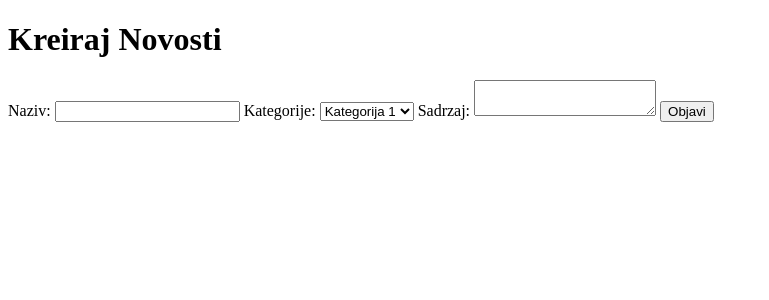
After one commit to daniloradosavljevic/PISIBP-Projekat, a Flask app: page /cms/kreiraj_novosti in a window 1280 px wide. The commit adds this page. Shown: the top 300 px of the page, without its empty margins (0-769 px from the left). Run offline with Flask 3, Linux system fonts and the light colour scheme; the visitor is signed in with stand-in values (Sample User, id 1); some libraries are stand-ins or nearby versions.

Commit message:
Kreiranje i prikaz novosti, koriscen CKEditor.js, prikaz radi bez logovanja, security za XSS jos nije dodat.

```diff
--- a/app.py
+++ b/app.py
@@ -7,16 +7,17 @@ import re
 app = Flask(__name__)
 bcrypt = Bcrypt(app)
 
-app.secret_key = 'your secret key'
+app.secret_key = "your secret key"
 
-app.config['MYSQL_HOST'] = 'localhost'
-app.config['MYSQL_USER'] = 'root'
-app.config['MYSQL_PASSWORD'] = ''
-app.config['MYSQL_DB'] = 'baze'
+app.config["MYSQL_HOST"] = "localhost"
+app.config["MYSQL_USER"] = "root"
+app.config["MYSQL_PASSWORD"] = ""
+app.config["MYSQL_DB"] = "baze"
 
 mysql = MySQL(app)
 
-@app.route('/')
+
+@app.route("/")
 def home():
     ulogovan = False
     if "loggedin" in session and session["loggedin"]:
@@ -58,16 +59,18 @@ def login():
 
     return render_template("login.html", msg=msg)
 
-@app.route('/logout')
+
+@app.route("/logout")
 def logout():
-    session.pop('loggedin', None)
-    session.pop('id', None)
-    session.pop('username', None)
-    return redirect(url_for('login'))
+    session.pop("loggedin", None)
+    session.pop("id", None)
+    session.pop("username", None)
+    return redirect(url_for("login"))
+
 
 @app.route("/cms/register", methods=["GET", "POST"])
 def register():
-    if "loggedin" in session and session["loggedin"] and session['uloga'] != 1:
+    if "loggedin" in session and session["loggedin"] and session["uloga"] != 1:
         return redirect(url_for("home"))
     reg = False
     msg = ""
@@ -108,14 +111,7 @@ def register():
         else:
             cursor.execute(
                 "INSERT INTO accounts VALUES (NULL, % s, % s, % s, % s, % s, % s)",
-                (
-                    username,
-                    ime,
-                    prezime,
-                    email,
-                    uloga,
-                    password_hashed
-                ),
+                (username, ime, prezime, email, uloga, password_hashed),
             )
             mysql.connection.commit()
             msg = "Uspešno ste dodali korisnika"
@@ -124,64 +120,106 @@ def register():
         msg = "Popunite sva polja!"
     return render_template("register.html", msg=msg, reg=reg)
 
-@app.route('/cms/zaposleni')
+
+@app.route("/cms/zaposleni")
 def zaposleni():
-    if "loggedin" not in session or not session["loggedin"] or session['uloga'] != 1:
+    if "loggedin" not in session or not session["loggedin"] or session["uloga"] != 1:
         return redirect(url_for("home"))
 
     cursor = mysql.connection.cursor(MySQLdb.cursors.DictCursor)
     cursor.execute("SELECT id, username, ime, prezime, email, uloga FROM accounts")
     zaposleni = cursor.fetchall()
 
-    uloge = {
-        1: "Glavni urednik",
-        2: "Urednik",
-        3: "Novinar"
-    }
+    uloge = {1: "Glavni urednik", 2: "Urednik", 3: "Novinar"}
 
     return render_template("zaposleni.html", zaposleni=zaposleni, uloge=uloge)
 
-@app.route('/cms/izmeni_zaposlenog/<int:zaposleni_id>', methods=['GET', 'POST'])
+
+@app.route("/cms/izmeni_zaposlenog/<int:zaposleni_id>", methods=["GET", "POST"])
 def izmeni_zaposlenog(zaposleni_id):
-    if "loggedin" not in session or not session["loggedin"] or session['uloga'] != 1:
+    if "loggedin" not in session or not session["loggedin"] or session["uloga"] != 1:
         return redirect(url_for("home"))
 
     cursor = mysql.connection.cursor(MySQLdb.cursors.DictCursor)
     cursor.execute("SELECT * FROM accounts WHERE id = %s", (zaposleni_id,))
     zaposlen = cursor.fetchone()
 
-    if request.method == 'POST':
-        nov_username = request.form['username']
-        nov_email = request.form['email']
-        novo_ime = request.form['ime']
-        novo_prezime = request.form['prezime']
-        nova_uloga = request.form['uloga']
+    if request.method == "POST":
+        nov_username = request.form["username"]
+        nov_email = request.form["email"]
+        novo_ime = request.form["ime"]
+        novo_prezime = request.form["prezime"]
+        nova_uloga = request.form["uloga"]
 
         cursor.execute(
             "UPDATE accounts SET username=%s, email=%s, ime=%s, prezime=%s, uloga=%s WHERE id=%s",
-            (nov_username, nov_email, novo_ime, novo_prezime, nova_uloga, zaposleni_id)
+            (nov_username, nov_email, novo_ime, novo_prezime, nova_uloga, zaposleni_id),
         )
         mysql.connection.commit()
-        return redirect(url_for('zaposleni'))
+        return redirect(url_for("zaposleni"))
 
     return render_template("izmeni_zaposlenog.html", zaposlen=zaposlen)
 
-@app.route('/cms/ukloni_zaposlenog/<int:zaposleni_id>')
+
+@app.route("/cms/ukloni_zaposlenog/<int:zaposleni_id>")
 def ukloni_zaposlenog(zaposleni_id):
-    if "loggedin" not in session or not session["loggedin"] or session['uloga'] != 1:
+    if "loggedin" not in session or not session["loggedin"] or session["uloga"] != 1:
         return redirect(url_for("home"))
 
     cursor = mysql.connection.cursor(MySQLdb.cursors.DictCursor)
-    cursor.execute("DELETE FROM accounts WHERE id = %s  AND uloga != 1", (zaposleni_id,))
+    cursor.execute(
+        "DELETE FROM accounts WHERE id = %s  AND uloga != 1", (zaposleni_id,)
+    )
     mysql.connection.commit()
 
-    return redirect(url_for('zaposleni'))
+    return redirect(url_for("zaposleni"))
 
-@app.route('/cms')
+
+@app.route("/cms")
 def cms():
-    if "loggedin" not in session or not session["loggedin"] :
+    if "loggedin" not in session or not session["loggedin"]:
         return redirect(url_for("home"))
-    return render_template('cms.html')
+    return render_template("cms.html")
+
+
+@app.route("/cms/kreiraj_novosti", methods=["GET", "POST"])
+def kreiraj_novosti():
+    if "loggedin" not in session or not session["loggedin"]:
+        return redirect(url_for("home"))
+
+    if request.method == "POST":
+        title = request.form["naziv"]
+        category = request.form["kategorija"]
+        content = request.form["sadrzaj"]
+
+        cursor = mysql.connection.cursor(MySQLdb.cursors.DictCursor)
+        cursor.execute(
+            "INSERT INTO novosti (naziv, kategorija, sadrzaj, id_autora, status) VALUES (%s, %s, %s, %s, %s)",
+            (title, category, content, session["id"], 0),
+        )
+        mysql.connection.commit()
+
+        return redirect(url_for("home"))
+
+    return render_template("kreiraj_novosti.html")
+
+
+@app.route("/prikaz_novosti")
+def prikaz_novosti():
+    cursor = mysql.connection.cursor(MySQLdb.cursors.DictCursor)
+    cursor.execute(
+        """
+        SELECT novosti.id, novosti.naziv, novosti.kategorija, novosti.sadrzaj,
+               novosti.status, accounts.username AS author_username
+        FROM novosti
+        INNER JOIN accounts ON novosti.id_autora = accounts.id
+        ORDER BY novosti.id DESC
+    """
+    )
+    novosti = cursor.fetchall()
+
+    return render_template("prikaz_novosti.html", novosti=novosti)
+
 
 if __name__ == "__main__":
     app.run(debug=True)
--- a/templates/index.html
+++ b/templates/index.html
@@ -19,10 +19,11 @@
         </h1>
 
         </br>
+        <a href="{{ url_for('cms') }}" class="btn">CMS</a>
         </br>
+        <a href="{{ url_for('prikaz_novosti') }}">Prikaz novosti</a>
         </br>
-        <a href="{{ url_for('logout') }}" class="btn">Logout</a>
-        {% endif %}
+        <a href="{{ url_for('logout') }}" class="btn">Logout</a> {% endif %}
     </div>
 </div>
 
--- /dev/null
+++ b/templates/kreiraj_novosti.html
@@ -0,0 +1,28 @@
+{% extends 'base.html' %} {% block body %}
+
+<h1>Kreiraj Novosti</h1>
+
+<form action="{{ url_for('kreiraj_novosti') }}" method="POST">
+    <label for="title">Naziv:</label>
+    <input type="text" id="title" name="title" required>
+
+    <label for="category">Kategorije:</label>
+    <select id="category" name="category" required>
+        <option value="1">Kategorija 1</option>
+        <option value="2">Kategorija 2</option>
+        <option value="3">Kategorija 3</option>
+        <!-- Add more options as needed -->
+    </select>
+
+    <label for="content">Sadrzaj:</label>
+    <textarea id="editor" name="content" required></textarea>
+
+    <button type="submit">Objavi</button>
+</form>
+
+<script src="https://cdn.ckeditor.com/4.16.2/standard/ckeditor.js"></script>
+<script>
+    CKEDITOR.replace('editor');
+</script>
+
+{% endblock %}
```
Also changed, not shown: templates/cms.html (+8 -5 lines), templates/login.html (+16 -6 lines), templates/prikaz_novosti.html (added, +17 -0 lines).
